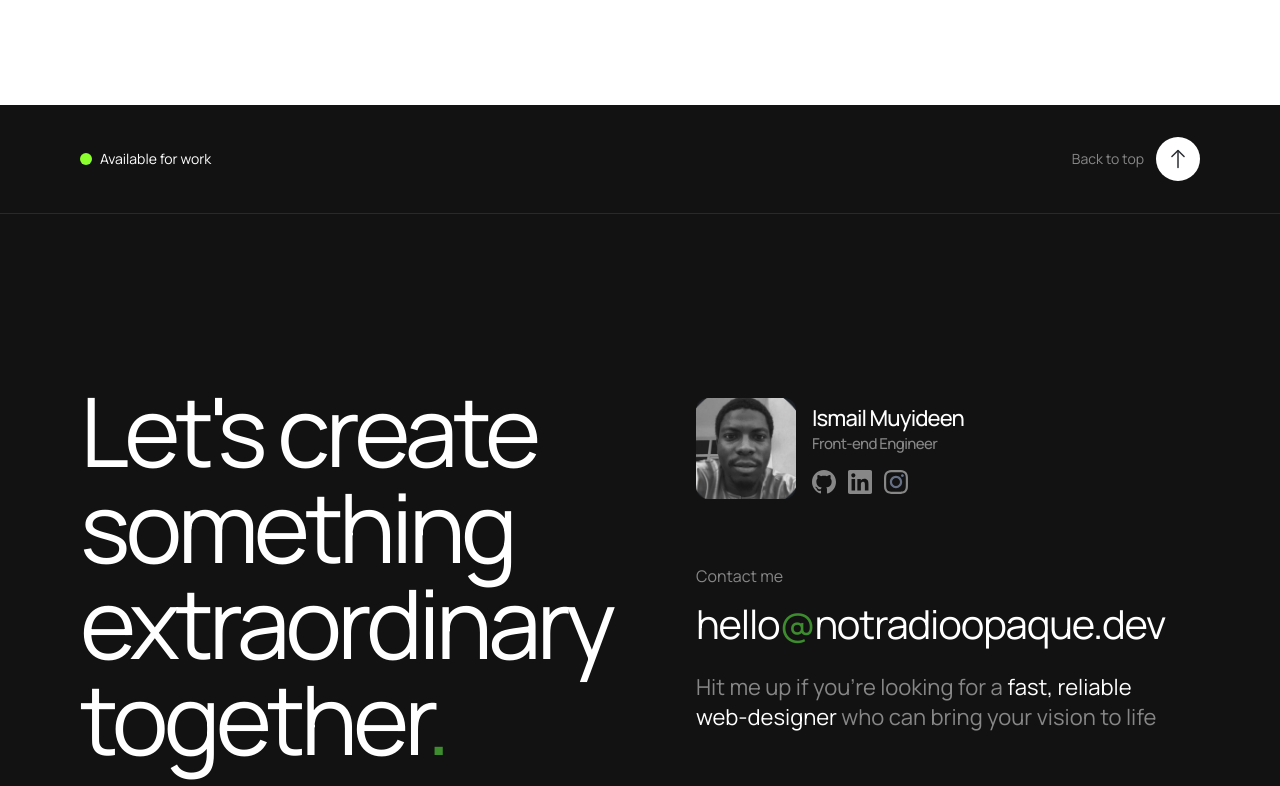
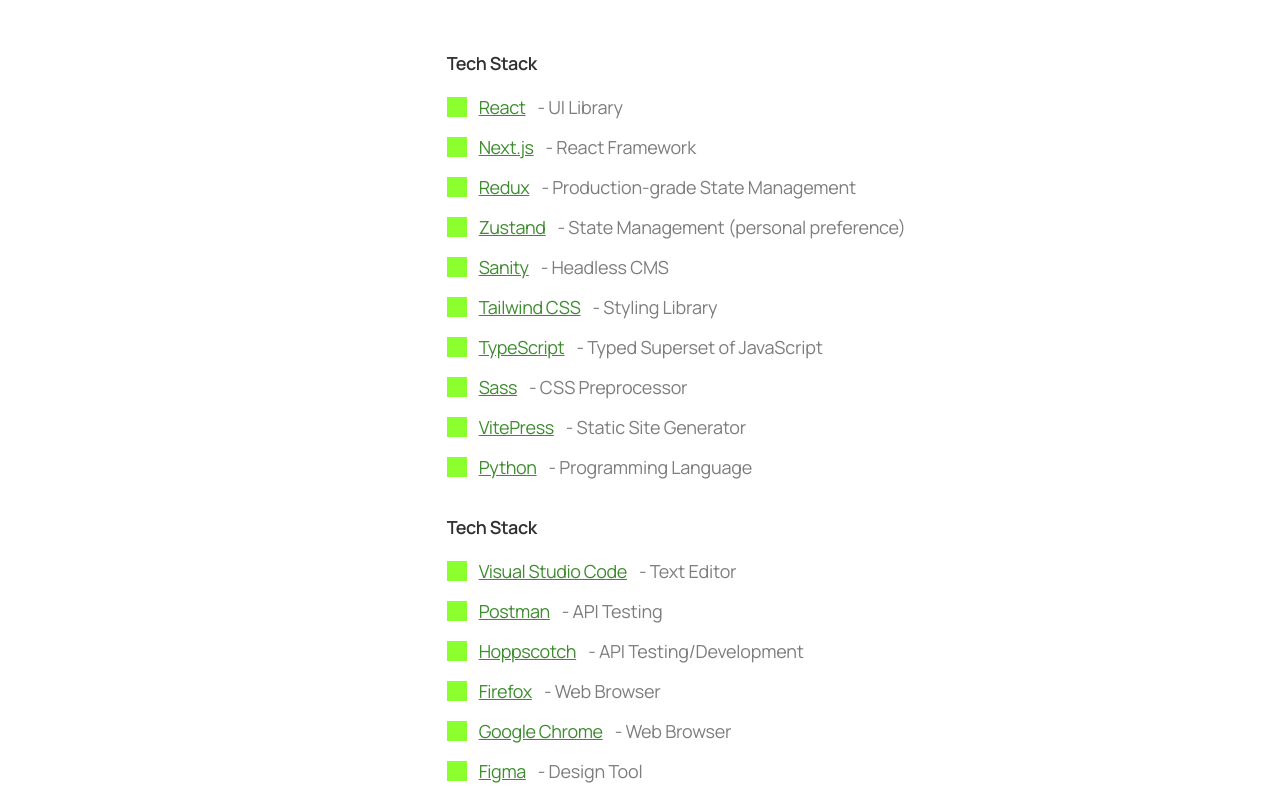
Before and after one commit to notRadioOpaque/heyismail.xyz, a SvelteKit app: page /about in a window 1280 px wide. Shown: the part 1400-2186 px from the top of the page. Built offline with nearby package versions, Linux system fonts and the light colour scheme.

Commit message:
:sparkles: enhanced About page by integrating TECH_STACK and TOOLS constants, displaying detailed lists of technologies and tools with descriptions and links for improved user resource accessibility

```diff
--- a/src/routes/about/+page.svelte
+++ b/src/routes/about/+page.svelte
@@ -1,3 +1,7 @@
+<script>
+	import { TECH_STACK, TOOLS } from '$lib/constants';
+</script>
+
 <div class="flex">
 	<div class="h-screen w-1/3 p-20">
 		<div class="flex w-[80%] flex-col items-center gap-4">
@@ -120,5 +124,55 @@
 				Twitch, from Figma to my trusty MacBook.
 			</p>
 		</div>
+
+		<div class="mt-6 flex w-full flex-col gap-8">
+			<div class="flex w-full flex-col gap-4">
+				<h3 class="text-primary-text text-[18px] leading-[28px] font-semibold tracking-[-0.4px]">
+					Tech Stack
+				</h3>
+
+				<ul class="flex flex-col gap-3">
+					{#each TECH_STACK as { name, url, description }}
+						<li class="flex items-center gap-3">
+							<div class="bg-tertiary-bg h-5 w-5"></div>
+							<a
+								href={url}
+								class="text-tertiary-text text-[18px] leading-[28px] tracking-[-0.4px] break-words whitespace-normal underline"
+								>{name}</a
+							>
+							<p
+								class="text-secondary-text text-[18px] leading-[28px] tracking-[-0.2px] break-words whitespace-normal"
+							>
+								- {description}
+							</p>
+						</li>
+					{/each}
+				</ul>
+			</div>
+
+			<div class="flex w-full flex-col gap-4">
+				<h3 class="text-primary-text text-[18px] leading-[28px] font-semibold tracking-[-0.4px]">
+					Tech Stack
+				</h3>
+
+				<ul class="flex flex-col gap-3">
+					{#each TOOLS as { name, url, description }}
+						<li class="flex items-center gap-3">
+							<div class="bg-tertiary-bg h-5 w-5"></div>
+							<a
+								href={url}
+								class="text-tertiary-text text-[18px] leading-[28px] tracking-[-0.4px] break-words whitespace-normal underline"
+								>{name}</a
+							>
+							<p
+								class="text-secondary-text text-[18px] leading-[28px] tracking-[-0.2px] break-words whitespace-normal"
+							>
+								- {description}
+							</p>
+						</li>
+					{/each}
+				</ul>
+			</div>
+		</div>
 	</div>
 </div>
```
